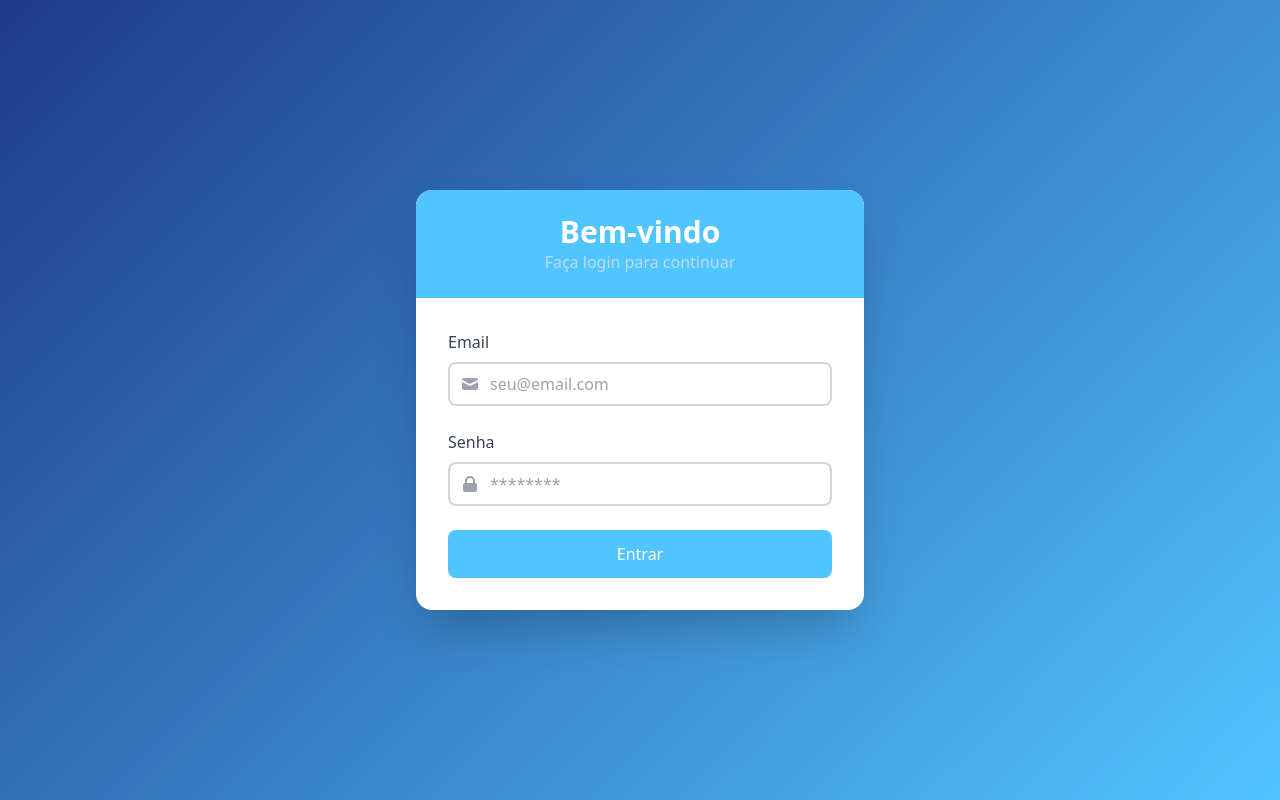
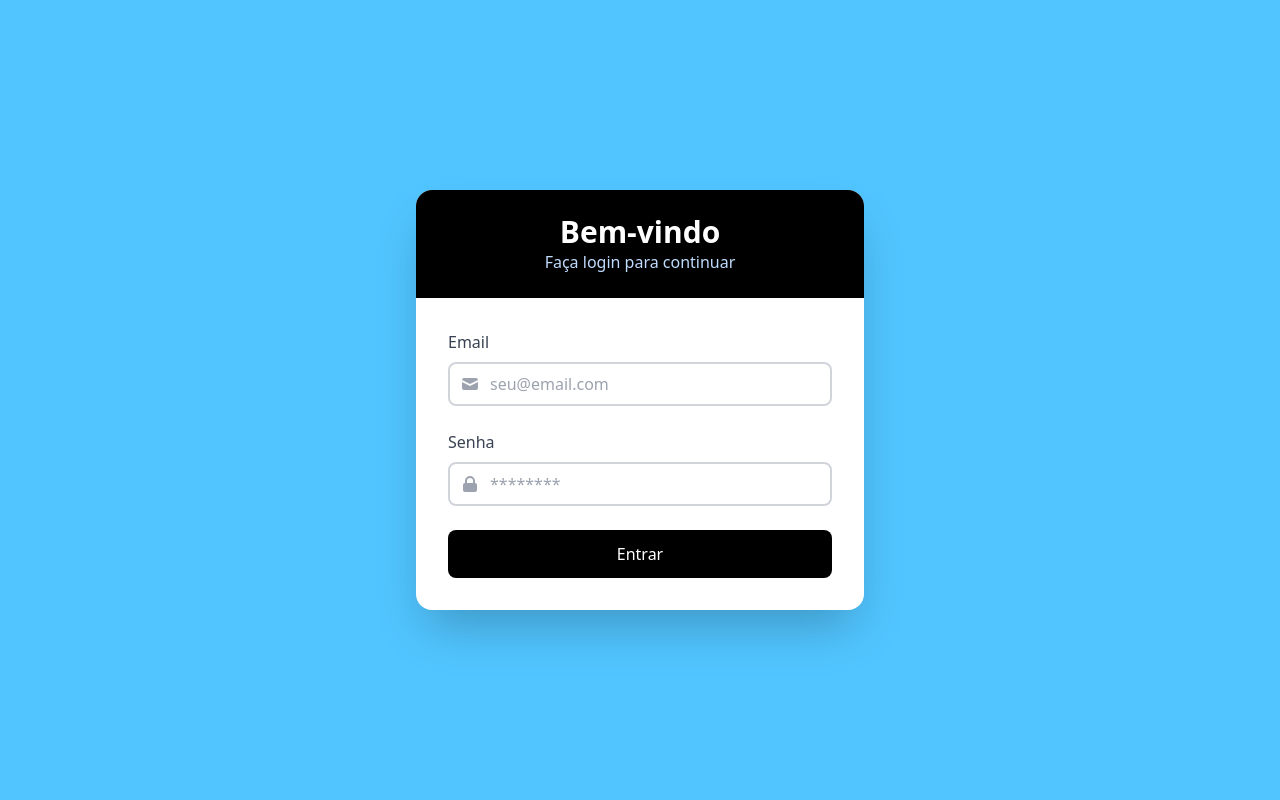
Before and after one commit to ALVESONIXX/Website-Autismo, a PHP site: page /teladelogin.php in a window 1280 px wide. Run offline with PHP 8.4, Linux system fonts and the light colour scheme; some libraries are stand-ins or nearby versions.

Commit message:
Mudança

```diff
--- a/AUTISMO/quemsomoscopy.html
+++ b/AUTISMO/quemsomoscopy.html
@@ -28,7 +28,7 @@
         <h1>UMA MÃE DE VERDADE ENTENDE O QUE O FILHO NÃO DISSE!</h1>
     </section>
     <section class="about">
-        <h2>ormada em 2010 como uma associação de pais e profissionais de saúde, o Autismo e Realidade nasceu com o
+        <h2>Formada em 2010 como uma associação de pais e profissionais de saúde, o Autismo e Realidade nasceu com o
             propósito de difundir conhecimento sobre os Transtornos do Espectro Autista (TEA), combatendo preconceitos e
             auxiliando na orientação de familiares, professores e cuidadores. A motivação para a iniciativa partiu do
             casal Paula e Hermelindo de Oliveira que, após o diagnóstico de TEA da filha Júlia, percebeu a grande falta
--- a/AUTISMO/teladelogin.php
+++ b/AUTISMO/teladelogin.php
@@ -68,10 +68,10 @@ if ($_SERVER["REQUEST_METHOD"] == "POST") {
     <script src="https://cdn.tailwindcss.com"></script>
     <style>
         body {
-            background: linear-gradient(135deg, #1E3A8A 0%, #51C5FF 100%);
+            background: linear-gradient(135deg, #51C5FF 0%, #51C5FF 100%);
         }
         .bg-blue-900{
-            background-color: #51C5FF !important;
+            background-color: #000 !important;
         }
     </style>
 </head>
```
